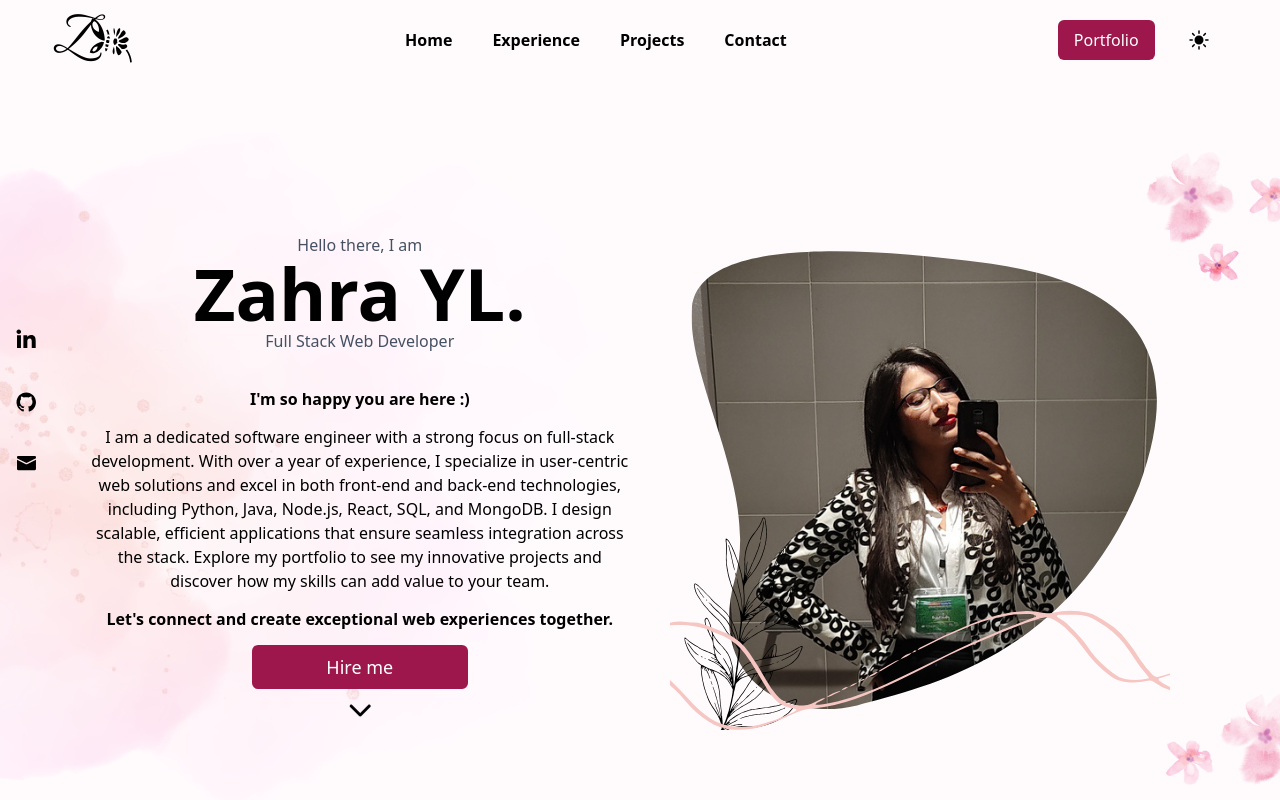
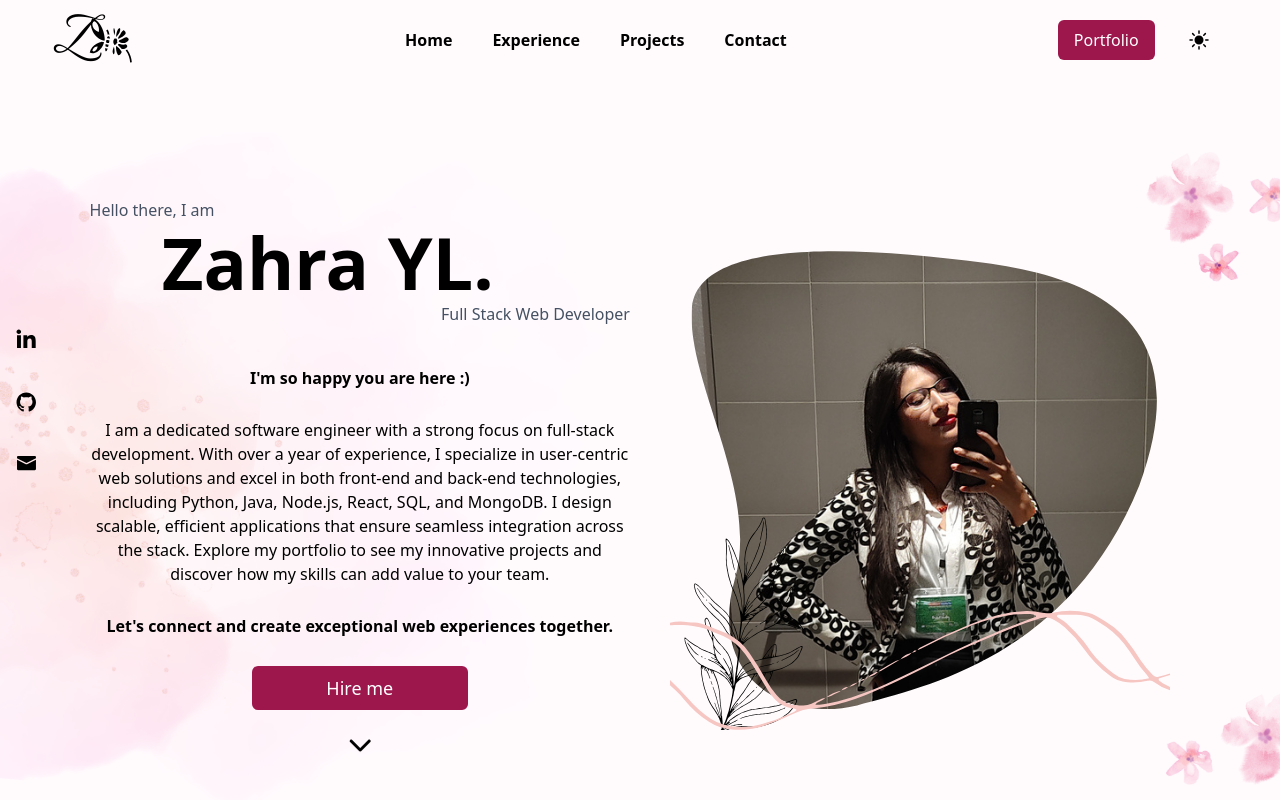
Before and after one commit to Yousra-Zahra-LATER/MyFolio, a React (Vite) app: page / in a window 1280 px wide. Shown: the top 800 px of the page. Built offline with nearby package versions, Linux system fonts and the light colour scheme.

Commit message:
"last update Home Section"

```diff
--- a/src/components/About.jsx
+++ b/src/components/About.jsx
@@ -37,30 +37,31 @@ const About = () => {
           backgroundPosition: "center",
         }}
       >
-        <div className=" md:w-[86%] w-[90%] flex md:flex-row   gap-5 items-center flex-col-reverse my-auto">
-          <div className="md:w-[50%]  flex flex-col gap-3.5 ">
-            <div className="relative text-center ">
+        <div className=" md:w-[86%]  w-11/12 flex md:flex-row gap-5 items-center flex-col-reverse ">
+          <div className="md:w-[50%] max-h-full flex flex-col lg:gap-7 md:gap-3.5 gap-6">
           <motion.div
   viewport={{ once: true }}
   initial={{ opacity: 0, y: 30 }}
   whileInView={{ opacity: 1, y: 0 }}
   transition={{ type: "linear", duration: 2.0 }}
+  className="flex flex-col items-center"
 >
-                <div className=" text-primary-400 font-medium text-base dark:text-opacity-80 dark:text-white">
+  <div className= "self-start md:mb-1 text-primary-400 font-medium text-base dark:text-opacity-80 dark:text-white">
     Hello there, I am
   </div>
-                <h4 className="text-7xl font-bold whitespace-nowrap text-black relative dark:text-white">
+  <h4 className="right-7 lg:right-8 lg:text-7xl md:text-6xl text-7xl font-bold whitespace-nowrap text-black relative dark:text-white">
     Zahra YL.
   </h4>
-                <div className=" right-0  text-primary-400 font-medium text-base dark:text-opacity-80 dark:text-white">
+  <div className="self-end md:mt-1 text-primary-400 font-medium text-base dark:text-opacity-80 dark:text-white ">
     Full Stack Web Developer
   </div>
 </motion.div>
-            </div>
+
+
 
             <LazyMotion features={domAnimation} strict>
               <m.p
-                className="text-center font-bold mt-5 "
+                className="text-center font-bold mt-3 "
                 initial={{ opacity: 0 }}
                 whileInView={{ opacity: 1 }}
                 transition={{
@@ -161,7 +162,7 @@ const About = () => {
               />
             </LazyMotion>
           </div>
-          <div className=" md:w-[50%]  flex justify-center">
+
             <LazyMotion features={domAnimation} strict>
               <m.div
                 initial={{ x: 100, opacity: 0 }}
@@ -172,12 +173,12 @@ const About = () => {
                   stiffness: 90,
                   damping: 10,
                 }}
-                className="flex justify-center"
+                className=" md:w-[50%] flex justify-center "
               >
                 <img src="/src/assets/moi8.png" alt="Profile" />
               </m.div>
             </LazyMotion>
-          </div>
+
         </div>
         <FixedDiv show={true} />
       </Element>
```
Lines whose indentation alone changed are shown as unchanged.
